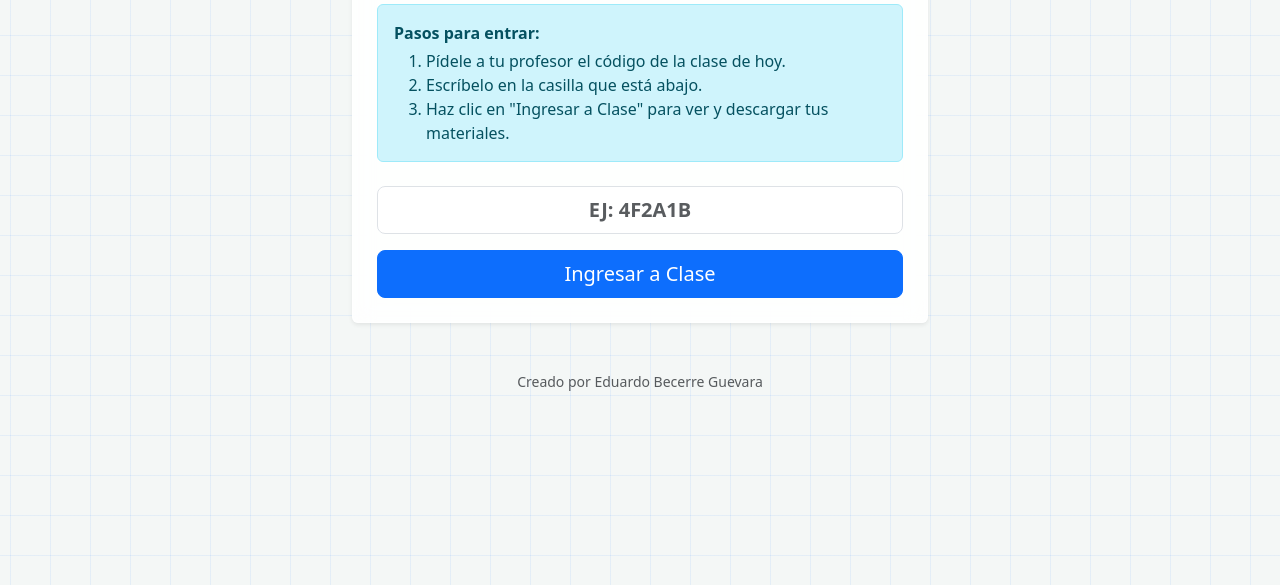
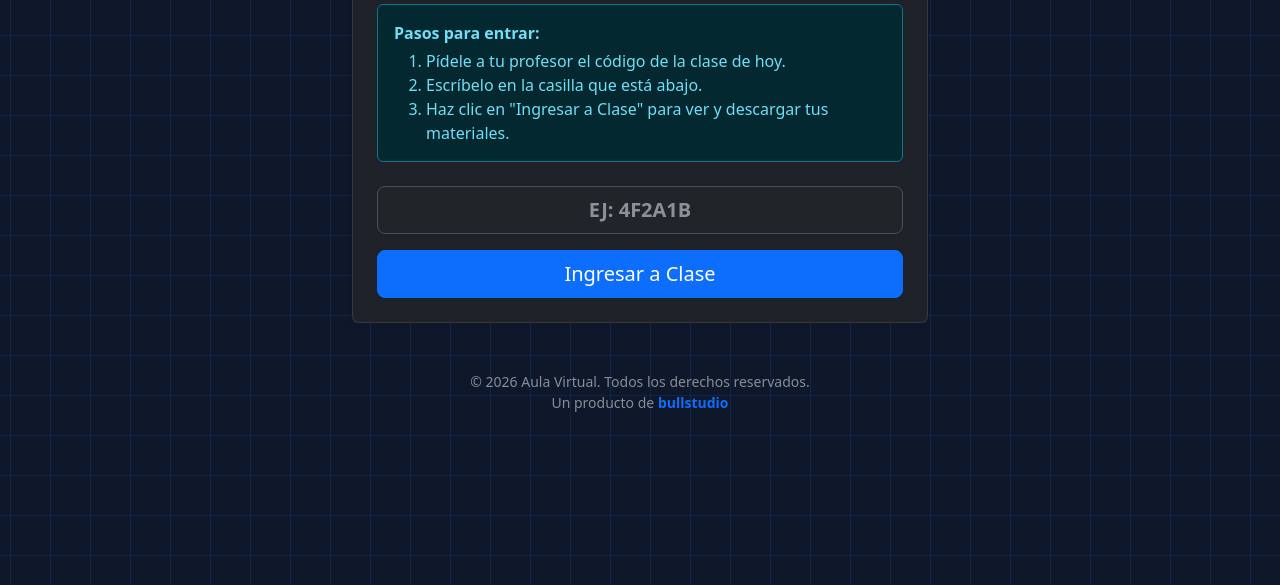
Before and after one commit to carry93/aula-virtual, a website: page public/index.html in a window 1280 px wide. Shown: the part 215-800 px from the top of the page. Drawn offline with nearby package versions, Linux system fonts and the light colour scheme.

Commit message:
Add files via upload

```diff
--- a/public/index.html
+++ b/public/index.html
@@ -1,5 +1,5 @@
 <!DOCTYPE html>
-<html lang="es">
+<html lang="es" data-bs-theme="dark">
 <head>
     <meta charset="UTF-8">
     <meta name="viewport" content="width=device-width, initial-scale=1.0">
@@ -10,11 +10,11 @@
     <link href="https://cdn.jsdelivr.net/npm/bootstrap@5.3.0/dist/css/bootstrap.min.css" rel="stylesheet">
     <style>
         body {
-            background-color: #f4f7f6;
+            background-color: #0f172a; /* Fondo oscuro y moderno */
             /* Cuadrícula Tech animada */
             background-image:
-                linear-gradient(rgba(13, 110, 253, 0.07) 1px, transparent 1px),
-                linear-gradient(90deg, rgba(13, 110, 253, 0.07) 1px, transparent 1px);
+                linear-gradient(rgba(13, 110, 253, 0.15) 1px, transparent 1px),
+                linear-gradient(90deg, rgba(13, 110, 253, 0.15) 1px, transparent 1px);
             background-size: 40px 40px;
             animation: scrollGrid 20s linear infinite;
         }
@@ -27,11 +27,11 @@
 
         .container { max-width: 600px; margin-top: 80px; position: relative; z-index: 1; }
 
-        /* Efecto tipo cristal (Glassmorphism) para que resalte sobre el fondo */
+        /* Efecto tipo cristal (Glassmorphism) para modo oscuro */
         .card {
-            background: rgba(255, 255, 255, 0.9) !important;
+            background: rgba(33, 37, 41, 0.85) !important;
             backdrop-filter: blur(10px);
-            border: 1px solid rgba(255, 255, 255, 0.5);
+            border: 1px solid rgba(255, 255, 255, 0.1);
         }
 
         #materials-section { display: none; }
@@ -75,7 +75,7 @@
 
                 <!-- SECCIÓN 3: Enviar Trabajo -->
                 <hr class="my-4">
-                <div class="text-start bg-light p-3 rounded border">
+                <div class="text-start bg-body-tertiary p-3 rounded border">
                     <h5 class="text-secondary mb-3">📤 Enviar Trabajo al Profesor</h5>
                     <div class="alert alert-warning py-2 small fw-bold">
                         ⚠️ Importante: El archivo que envíes debe llevar tu Nombre y Grado (Ej: JuanPerez-5to.pdf).
@@ -95,7 +95,8 @@
     </div>
 
     <footer class="mt-5 mb-3 text-center text-muted small">
-        Creado por Eduardo Becerre Guevara
+        &copy; 2026 Aula Virtual. Todos los derechos reservados.<br>
+        Un producto de <a href="https://bullstudio.online/" target="_blank" class="text-decoration-none fw-bold" style="color: #0d6efd;">bullstudio</a>
     </footer>
 
     <!-- Lógica del Estudiante con Vanilla JavaScript -->
```
Also changed, not shown: public/admin.html (+10 -9 lines).
